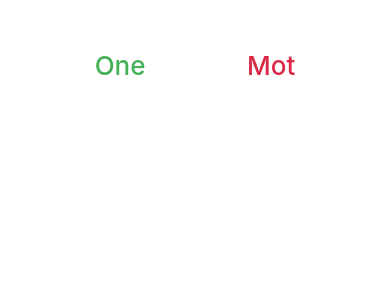
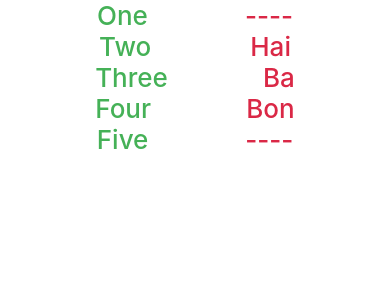
Before and after one commit to phamtanphat/Reactnative18052020, a React Native app: screen / in a window 390 px wide. Shown: the top 300 px of the page. Built offline with nearby package versions, Linux system fonts and the light colour scheme.

Commit message:
render array child

```diff
--- a/App.js
+++ b/App.js
@@ -1,5 +1,5 @@
 import React, { Component } from 'react'
-import {View , StyleSheet } from 'react-native'
+import {View , StyleSheet , Platform } from 'react-native'
 import Word from './src/components/Word'
 
 // Flex box
@@ -15,8 +15,8 @@ class App extends Component {
 
 const styles = StyleSheet.create({
   container: {
-    marginTop : 50 ,
-    marginBottom: 25,
+    marginTop : Platform.OS === 'ios' ? 50 : 0 ,
+    marginBottom: Platform.OS === 'ios' ? 25 : 0 ,
     flex: 1,
   }
 })
--- a/src/components/Word.js
+++ b/src/components/Word.js
@@ -2,12 +2,27 @@ import React, { Component } from 'react'
 import { Text, View , StyleSheet , Dimensions} from 'react-native'
 
 export default class Word extends Component {
+
     render() {
-        const one = {en : 'One' , vn : 'Mot'}
+        const words = [
+            {id : 1 , en : 'One' , vn : 'Mot' , isMemorized : true},
+            {id : 2 , en : 'Two' , vn : 'Hai' , isMemorized : false},
+            {id : 3 , en : 'Three' , vn : 'Ba' , isMemorized : false},
+            {id : 4 , en : 'Four' , vn : 'Bon' , isMemorized : false},
+            {id : 5 , en : 'Five' , vn : 'Nam' , isMemorized : true},
+        ]
         return (
             <View style={styles.container}>
-                <Text style={styles.textEn}> One </Text>
-                <Text style={styles.textVn}> Mot </Text>
+               {words.map((value,index) => {
+                   return (
+                    <View style={styles.wordgroup} key={value.en}>
+                        <Text style={styles.textEn}>{value.en}</Text>
+                        <Text style={styles.textVn}>
+                            {value.isMemorized ? '----' : value.vn}
+                        </Text>
+                    </View>
+                   )
+               })}
             </View>
         )
     }
@@ -16,6 +31,8 @@ export default class Word extends Component {
 const styles = StyleSheet.create({
     container: {
         flex : 1,
+    },
+    wordgroup: {
         flexDirection : 'row',
         justifyContent: 'space-evenly'
     },
```
